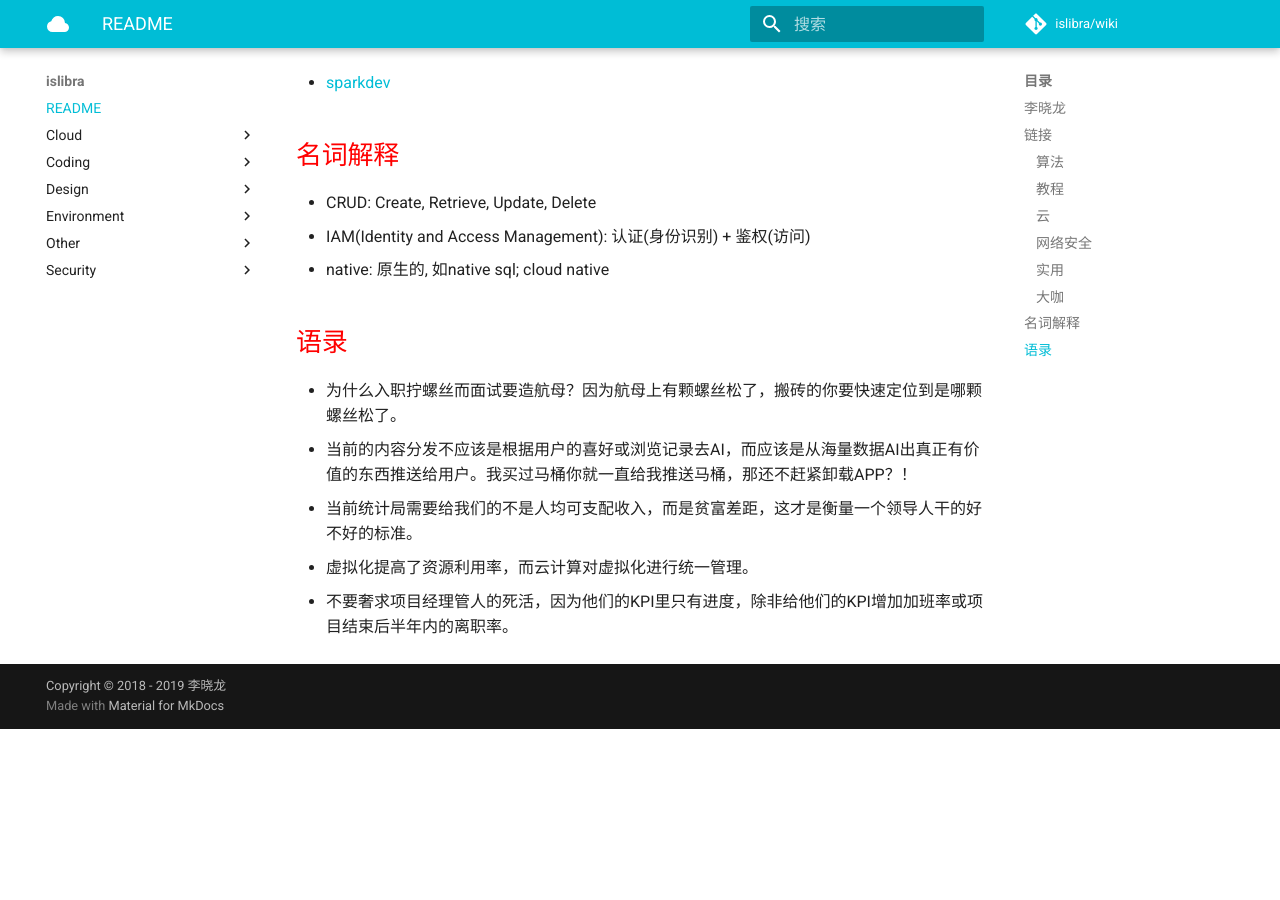
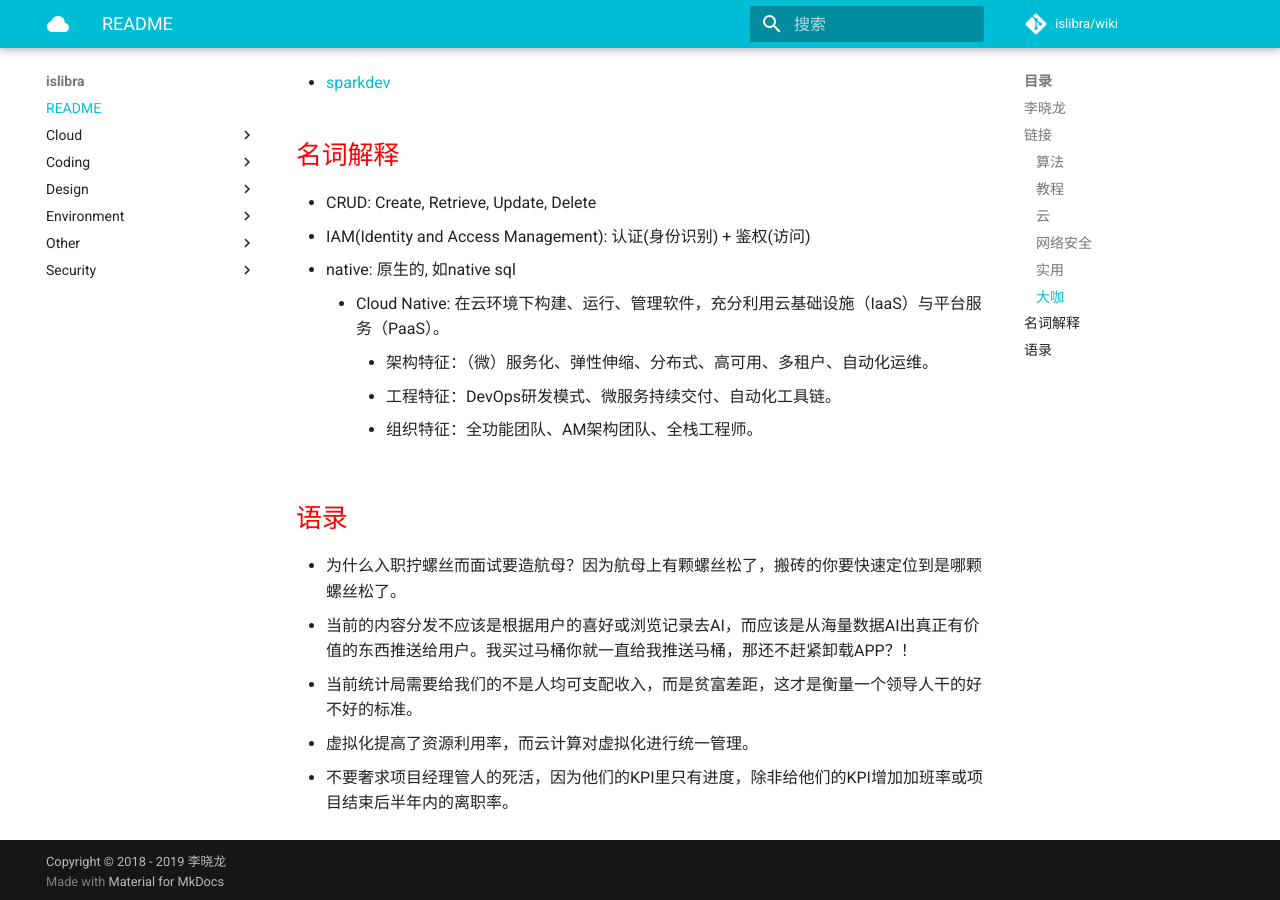
Before and after one commit to islibra/wiki, an MkDocs documentation site: the page built from docs/README.md, in a window 1280 px wide and 900 px high, scrolled down 1781 px. Built offline with MkDocs 1.6.1 and Material for MkDocs 9.7.7, drawn with Linux system fonts in a browser that asks for light colours; comment, search, counter and statistics services are not loaded; before the commit the page ends 2510 px from its top, so only the background shows below that.

Commit message:
Update README.md

```diff
--- a/docs/README.md
+++ b/docs/README.md
@@ -63,7 +63,11 @@
 
 - CRUD: Create, Retrieve, Update, Delete
 - IAM(Identity and Access Management): 认证(身份识别) + 鉴权(访问)
-- native: 原生的, 如native sql; cloud native
+- native: 原生的, 如native sql
+    - Cloud Native: 在云环境下构建、运行、管理软件，充分利用云基础设施（IaaS）与平台服务（PaaS）。
+        - 架构特征：（微）服务化、弹性伸缩、分布式、高可用、多租户、自动化运维。
+        - 工程特征：DevOps研发模式、微服务持续交付、自动化工具链。
+        - 组织特征：全功能团队、AM架构团队、全栈工程师。
 
 
 ## 语录
```
